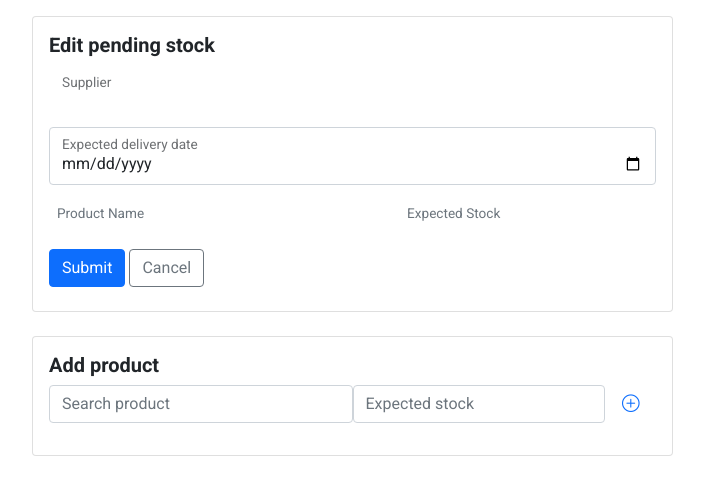
After one commit to athenaweb629/python-flask-stock-application, a Flask app: template templates/edit-pending-stock.html in a window 1280 px wide. The commit adds this page. Shown: the top 495 px of the page, without its empty margins (50-754 px from the left). Run offline with Flask 2, Linux system fonts and the light colour scheme; the template is opened without the code that fills it: values that come from a table or form of the project are taken from there, others are empty; some libraries are stand-ins or nearby versions.

Commit message:
feat: add function to edit pending stock

```diff
--- a/app.py
+++ b/app.py
@@ -138,10 +138,10 @@ def create_category():
 def edit_category(category_id):
     category = Category.objects.get(id=category_id)
     if request.method == 'POST':
-        editted = {
+        edit = {
             'category_name': request.form.get('category_name')
         }
-        category.update(**editted)
+        category.update(**edit)
         return redirect(url_for('get_categories'))
 
 
@@ -184,14 +184,14 @@ def create_supplier():
 def edit_supplier(supplier_id):
     supplier = Supplier.objects.get(id=supplier_id)
     if request.method == 'POST':
-        editted = {
+        edit = {
             'supplier_name': request.form.get('supplier_name'),
             'contact_person': request.form.get('contact_person'),
             'address': request.form.get('address'),
             'phone': request.form.get('phone'),
             'email': request.form.get('email')
         }
-        supplier.update(**editted)
+        supplier.update(**edit)
         return redirect(url_for('get_suppliers'))
 
 
@@ -264,7 +264,7 @@ def product_details(product_id):
 def edit_product(product_id):
     product = Product.objects.get(id=product_id)
     if request.method == 'POST':
-        editted = {
+        edit = {
             'name': request.form.get('name'),
             'category_id': ObjectId(request.form.get('category_id')),
             'brand': request.form.get('brand'),
@@ -272,7 +272,7 @@ def edit_product(product_id):
             'unit_of_measurement': request.form.get('unit_of_measurement'),
             'min_stock_allowed': request.form.get('min_stock_allowed')
         }
-        product.update(**editted)
+        product.update(**edit)
         flash('Product successfully updated')
         return redirect(url_for('product_details', product_id=product_id))
 
@@ -312,11 +312,18 @@ def update_stock(product_id):
 def dashboard():
     products = Product.objects()
     pending_stocks = PendingStock.objects()
+
     # Create a list of products that need to be restocked now
     restocks = []
     for product in products:
         if product.current_stock <= product.min_stock_allowed:
             restocks.append(product)
+
+    # If there's a pending session previously created from abandoned process of
+    # creating new or editting pending stock form, it should be cleared
+    # for new actions
+    if 'pending' in session:
+        session.pop('pending')
 
     return render_template('dashboard.html',
                            products=products,
@@ -393,7 +400,13 @@ def remove_product_from_pending_stock(id):
 @app.route('/pending-stock/<id>')
 @login_required
 def pending_stock_details(id):
+    '''
+    Detailed view for pending stock. A 'pending' session is also created
+    with product list in the pending stock to be used
+    later if user wants to edit pending stock form
+    '''
     pending = PendingStock.objects.get(id=id)
+    session['pending'] = pending.product_list
     return render_template('pending-stock-details.html',
                            pending=pending)
 
@@ -401,9 +414,45 @@ def pending_stock_details(id):
 @app.route('/pending-stock/delete/<id>')
 @login_required
 def delete_pending_stock(id):
+    '''
+    Delete chosen pending stock
+    '''
     pending = PendingStock.objects.get(id=id)
     pending.delete()
     return redirect(url_for('dashboard'))
+
+
+@app.route('/pending-stock/edit/<id>', methods=['GET', 'POST'])
+@login_required
+def edit_pending_stock(id):
+    '''
+    Edit chosen pending stock. Session 'pending' which is created
+    on pending stock detailed view, is used to populate product list
+    '''
+    pending_stock = PendingStock.objects.get(id=id)
+    form = PendingStockForm()
+    product_form = AddProduct()
+    products = Product.objects()  # populate type ahead suggestions
+
+    if request.method == 'POST':
+        if len(session['pending']) == 0:
+            flash('Please add products to your pending stock form')
+            return redirect(request.referrer)
+        product_list = session['pending']
+        edit = {'delivery_date': form.delivery_date.data,
+                'created_date': datetime.datetime.now().date(),
+                'created_by': ObjectId(current_user.id),
+                'product_list': product_list}
+        pending_stock.update(**edit)
+        session.pop('pending')
+        flash('Pending stock form updated successfully')
+        return redirect(url_for('pending_stock_details', id=id))
+
+    return render_template('edit-pending-stock.html',
+                           pending_stock=pending_stock,
+                           products=products,
+                           form=form,
+                           product_form=product_form)
 
 
 if __name__ == '__main__':
--- /dev/null
+++ b/templates/edit-pending-stock.html
@@ -0,0 +1,106 @@
+{% extends 'base.html' %}
+{% from '_form_macros.html' import render_field, render_field_with_value, render_select_field, render_select_field_with_value, render_submit_btn %}
+{% block content %}
+
+<section class="mt-3 container">
+    <div class="row">
+        <div class="col-12 col-md-7">
+
+            <div class="card">
+                <div class="card-body">
+                    <form class="mb-2" action="{{ url_for('edit_pending_stock', id=pending_stock.id) }}" method="POST">
+                        <h5 class="card-title fw-bold">Edit pending stock</h5>
+                        {{ form.csrf_token }}
+
+                        <div class="form-floating">
+                            <p class="card-text form-control border-0 mb-1">{{ pending_stock.supplier_id.supplier_name }}</p>
+                            <label>Supplier</label>
+                        </div>
+
+                        {{ render_field_with_value(form.delivery_date, pending_stock.delivery_date)}}
+
+                        <div class="row align-items-center mb-2 g-0">
+                            <div class="col-6 ps-2">
+                                <span class="text-muted">Product Name</span>
+                            </div>
+                            <div class="col-4 text-center">
+                                <span class="text-muted">Expected Stock</span>
+                            </div>
+                            <div class="col-2"></div>
+                        </div>
+
+                        {% for item in session.pending %}
+                        <div class="row align-items-center mb-2 g-0">
+                            <div class="col-6 ps-2">
+                                {{ item.name }}
+                            </div>
+                            <div class="col-4 text-center">
+                                {{item.expected_stock}} {{ item.unit_of_measurement }}
+                            </div>
+                            <div class="col-2 text-center">
+                                <a href="{{ url_for('remove_product_from_pending_stock', id=item.id) }}" class="text-decoration-none btn btn-sm btn-outline-danger">
+                                    <i class="bi bi-trash" aria-label="Remove product from pending stock"></i>
+                                </a>
+                            </div>
+                        </div>
+                        {% endfor %}
+
+                        <div class="mt-4">
+                            {{ render_submit_btn(form.submit) }}
+                            <a href="{{ url_for('dashboard') }}" class="btn btn-outline-secondary">Cancel</a>
+                        </div>
+                    </form>
+                </div>
+            </div>
+
+            <div class="card mt-4">
+                <div class="card-body">
+                    <form class="search-form" action="{{url_for('add_product_to_pending_stock')}}" method="POST">
+                        <h5 class="card-title fw-bold">Add product</h5>
+                        {{ product_form.csrf_token }}
+                        {{ product_form.id(value='productid') }}
+                        <div class="row g-0 align-items-center">
+                            <div class="col-6">
+                                {{ render_field(product_form.name) }}
+                            </div>
+                            <div class="col-5">
+                                {{ render_field(product_form.expected_stock)}}
+                            </div>
+                            <div class="col-1 text-center">
+                                <button type="submit" class="add-item mb-3">
+                                    <i class="bi bi-plus-circle" aria-label="add item to grocery list"></i>
+                                </button>
+                            </div>
+                        </div>
+
+                        <div class="row">
+                            <div class="col-6">
+                                <ul class="suggestions list-group">
+
+                                </ul>
+                            </div>
+                            <div class="col-5 form-floating unit-measurement d-none">
+                                {{ product_form.unit_of_measurement(class='card-text form-control border-0 px-0') }}
+                                <label class="px-0">Unit of measurement</label>
+                            </div>
+                        </div>
+                    </form>
+                </div>
+            </div>
+        </div>
+
+        <div class="col-12 col-md-5"></div>
+    </div>
+</section>
+
+{% endblock %}
+{% block javascript %}
+<script>
+     // products variable retrieved from MongoDB in backend is rendered by jinja into a json file
+     // which is then assigned to a javascript variable in order to populate suggestions in typeahead.js
+    const products = {{ products | tojson }};
+</script>
+<script src="{{ url_for('static', filename='js/typeahead.js') }}"></script>
+
+
+{% endblock %}
--- a/templates/pending-stock-details.html
+++ b/templates/pending-stock-details.html
@@ -69,8 +69,9 @@
                         <a href="" class="btn btn-sm btn-primary mb-2 mb-sm-0">Update Stock</a>
                         <a href="" class="btn btn-sm btn-success mb-2 mb-sm-0">Approve</a>
                         <br class="d-block d-sm-none">
-                        <a href="" class="btn btn-sm btn-outline-primary">Edit</a>
-                        <a href="{{ url_for('delete_pending_stock', id=pending.id) }}" class="btn btn-sm btn-outline-danger">Delete</a>
+                        <a href="{{ url_for('edit_pending_stock', id=pending.id) }}" class="btn btn-sm btn-outline-primary">Edit</a>
+                        <a href="{{ url_for('delete_pending_stock', id=pending.id) }}"
+                            class="btn btn-sm btn-outline-danger">Delete</a>
                     </div>
                     {% endif %}
                 </div>
@@ -79,7 +80,6 @@
 
 
         <div class="col-12 col-md-5">
-
         </div>
     </div>
 </section>
```
